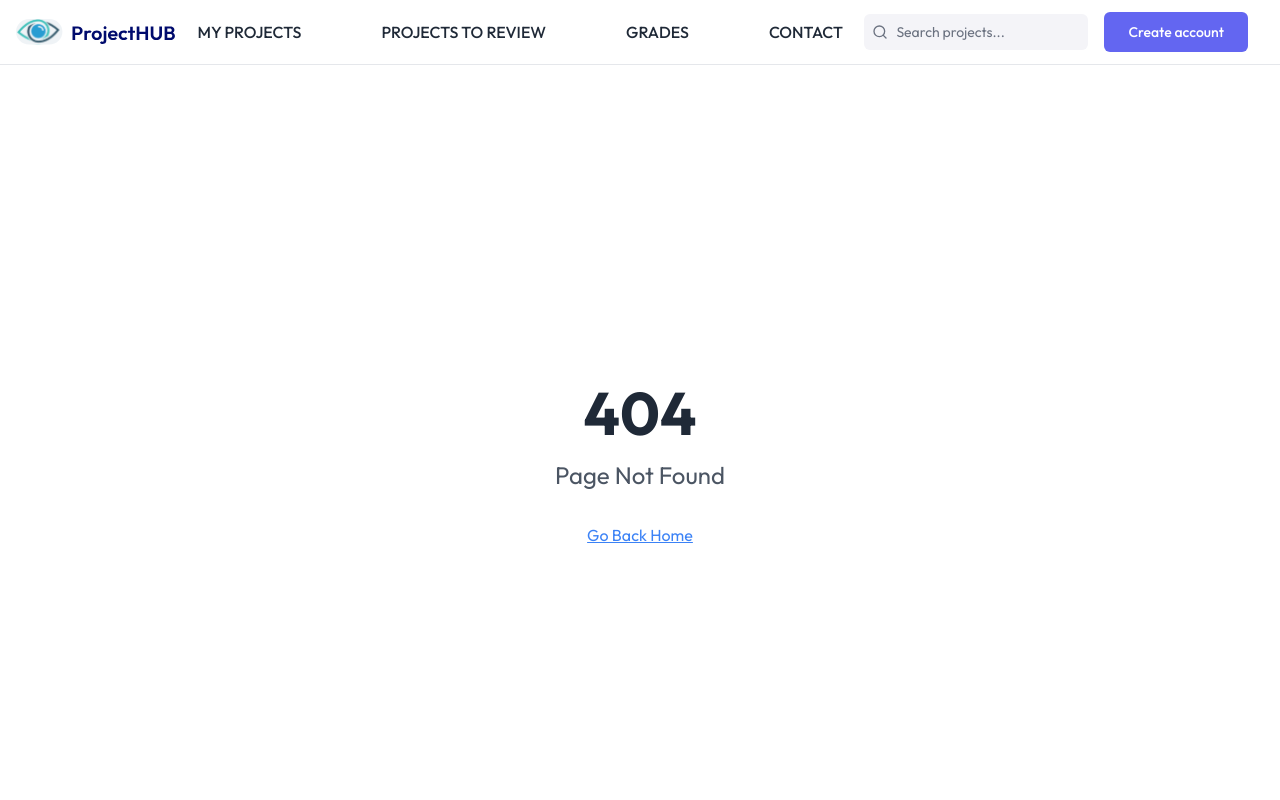
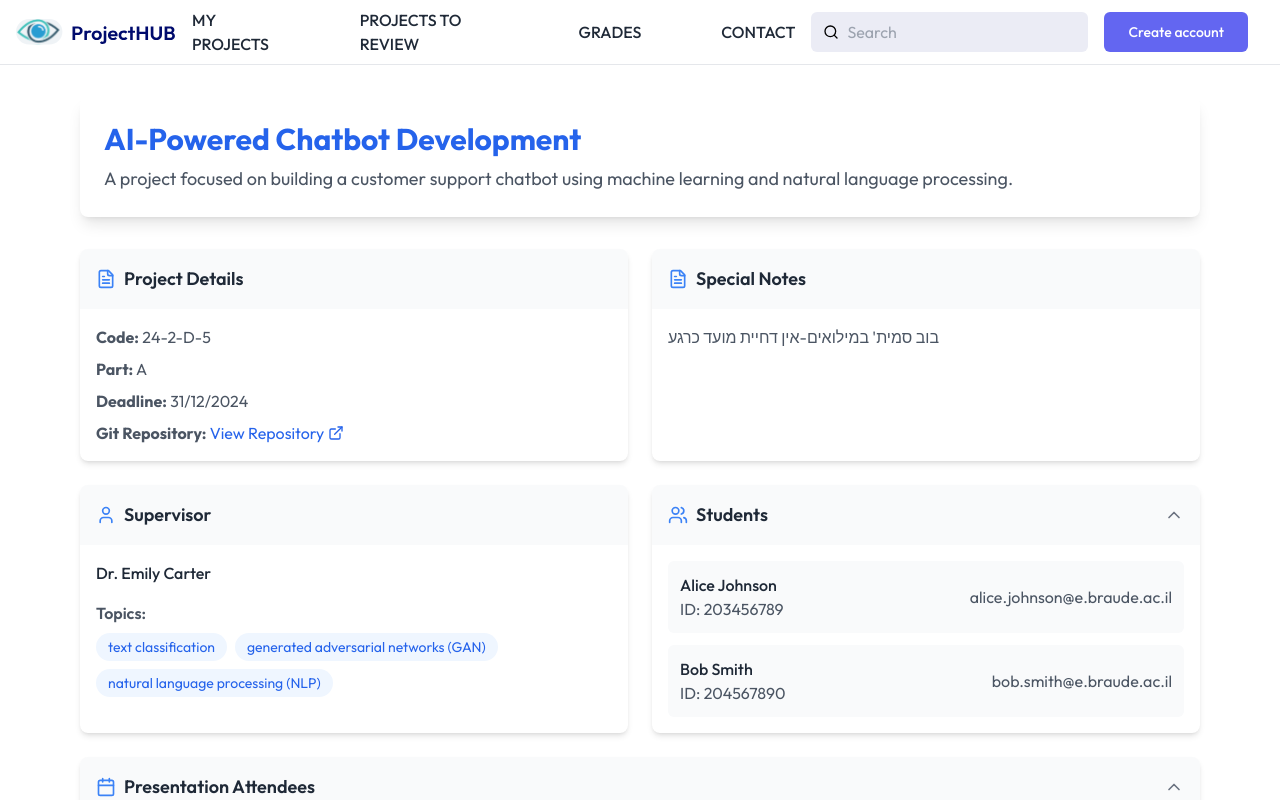
Before and after one commit to noakrispin/Final-project, a React (Vite) app in the folder frontend/: page /project/1 in a window 1280 px wide. Before the commit this address had no page. Shown: the top 800 px of the page. Built offline with nearby package versions, Linux system fonts and the light colour scheme.

Commit message:
new project's details page & fix Evaluation Forms page

```diff
--- a/frontend/src/App.jsx
+++ b/frontend/src/App.jsx
@@ -1,31 +1,37 @@
-import React from 'react';
-import { BrowserRouter as Router, Route, Routes, useLocation } from 'react-router-dom';
+import React from "react";
+import {
+  BrowserRouter as Router,
+  Route,
+  Routes,
+  useLocation,
+} from "react-router-dom";
 
 // Page imports
-import Home from './pages/Home';
-import ProjectsSupervisors from './pages/ProjectsSupervisors';
-import MyProjectsReview from './pages/MyProjectsReview';
-import OtherProjectsReview from './pages/OtherProjectsReview';
-import MyProfile from './pages/MyProfile';
-import Supervisors from './pages/SupervisorsStatus';
-import Login from './pages/Login';
-import Contact from './pages/Contact';
-import SignUp from './pages/SignUp';
-import EvaluationForms from './pages/EvaluationForms';
-import NotFound from './pages/NotFound';
-import Unauthorized from './pages/Unauthorized';
-import AdminProjects from './pages/admin/AdminProjects';
-import AdminFileUpload from './pages/admin/AdminFileUpload';
-import AdminForms from './pages/admin/AdminForms';
+import Home from "./pages/Home";
+import ProjectsSupervisors from "./pages/ProjectsSupervisors";
+import MyProjectsReview from "./pages/MyProjectsReview";
+import OtherProjectsReview from "./pages/OtherProjectsReview";
+import MyProfile from "./pages/MyProfile";
+import Supervisors from "./pages/SupervisorsStatus";
+import Login from "./pages/Login";
+import Contact from "./pages/Contact";
+import SignUp from "./pages/SignUp";
+import EvaluationForms from "./pages/EvaluationForms";
+import NotFound from "./pages/NotFound";
+import Unauthorized from "./pages/Unauthorized";
+import AdminProjects from "./pages/admin/AdminProjects";
+import AdminFileUpload from "./pages/admin/AdminFileUpload";
+import AdminForms from "./pages/admin/AdminForms";
+import ProjectDetailsPage from "./pages/ProjectDetailsPage";
 
 // Component imports
-import Navbar from './components/layout/Navbar';
-import AdminNavbar from './components/admin/AdminNavbar';
-import ProtectedRoute from './components/auth/ProtectedRoute';
+import Navbar from "./components/layout/Navbar";
+import AdminNavbar from "./components/admin/AdminNavbar";
+import ProtectedRoute from "./components/auth/ProtectedRoute";
 
 const AppContent = () => {
   const location = useLocation();
-  const isAdminRoute = location.pathname.startsWith('/admin');
+  const isAdminRoute = location.pathname.startsWith("/admin");
 
   return (
     <div className="w-full">
@@ -37,6 +43,7 @@ const AppContent = () => {
         <Route path="/signup" element={<SignUp />} />
         <Route path="/contact" element={<Contact />} />
         <Route path="/unauthorized" element={<Unauthorized />} />
+        <Route path="/project/:projectId" element={<ProjectDetailsPage />} />
 
         {/* Protected Routes */}
         <Route
@@ -63,6 +70,16 @@ const AppContent = () => {
             </ProtectedRoute>
           }
         />
+
+        <Route
+          path="/project/:projectId"
+          element={
+            <ProtectedRoute allowedRoles={["Student", "Supervisor", "Admin"]}>
+              <ProjectDetailsPage />
+            </ProtectedRoute>
+          }
+        />
+
         <Route
           path="/profile"
           element={
--- a/frontend/src/components/layout/Navbar.jsx
+++ b/frontend/src/components/layout/Navbar.jsx
@@ -16,10 +16,9 @@ const Navbar = () => {
   const { user } = useAuth();
   const [searchQuery, setSearchQuery] = useState('');
   const [searchResults, setSearchResults] = useState([]);
-  const [showResults, setShowResults] = useState(false); // Added state for showing search results
+  const [showResults, setShowResults] = useState(false);
 
-  const handleSearch = (e) => {
-    const query = e.target.value;
+  const handleSearch = (query) => {
     setSearchQuery(query);
     if (query.trim() === '') {
       setSearchResults([]);
@@ -37,12 +36,10 @@ const Navbar = () => {
   };
 
   const handleResultClick = (resultId) => {
-    // Implement result click logic here, using resultId
-    console.log("Selected Result ID:", resultId);
-    //Example: Find the project by ID and navigate to its page.
     const selectedProject = projectsData.find(project => project.id === resultId);
-    if(selectedProject){
+    if (selectedProject) {
       navigate(`/project/${selectedProject.id}`);
+      setShowResults(false); // Close the results window
     }
   };
 
@@ -70,15 +67,12 @@ const Navbar = () => {
 
         <div className="flex items-center gap-4 ml-auto mr-4">
           <div className="relative hidden lg:block">
-            <input
-              type="text"
-              placeholder="Search projects..."
+            <SearchBar
               value={searchQuery}
               onChange={handleSearch}
-              className="pl-8 pr-3 py-2 w-56 bg-[#F4F4F8] rounded-md text-sm text-gray-600 placeholder:text-gray-500 border-none focus:outline-none focus:ring-2 focus:ring-[#6366F1] transition-all"
-              aria-label="Search projects"
+              placeholder="Search"
             />
-            <FiSearch className="absolute left-2 top-2.5 text-gray-500 w-4 h-4" aria-hidden="true" />
+
             {showResults && searchResults.length > 0 && (
               <div className="absolute top-full left-0 w-full mt-1 bg-white border border-gray-200 rounded-md shadow-lg z-10 max-h-[300px] overflow-y-auto">
                 {searchResults.map(result => (
--- a/frontend/src/components/ui/Table.jsx
+++ b/frontend/src/components/ui/Table.jsx
@@ -75,7 +75,7 @@ export const Table = ({ data, columns, className = '', onRowClick }) => {
           <SearchBar
             value={searchTerm}
             onChange={setSearchTerm}
-            placeholder="Search projects..."
+            placeholder="Search"
           />
         </div>
       </div>
--- a/frontend/src/pages/EvaluationForms.jsx
+++ b/frontend/src/pages/EvaluationForms.jsx
@@ -1,66 +1,18 @@
-import React, { useState, useEffect } from 'react';
-import { Routes, Route, useNavigate, useLocation, useSearchParams } from 'react-router-dom';
-import { Search } from 'lucide-react';
-import { Button } from '../components/ui/Button';
+import React from 'react';
+import { Routes, Route } from 'react-router-dom';
 import SupervisorForm from '../components/forms/SupervisorForm';
 import PresentationFormA from '../components/forms/PresentationFormA';
 import PresentationFormB from '../components/forms/PresentationFormB';
 import BookReviewFormA from '../components/forms/BookReviewFormA';
 import BookReviewFormB from '../components/forms/BookReviewFormB';
 
-const formConfigs = [
-  { id: 'supervisor', title: 'Supervisor Evaluation Form', path: 'supervisor' },
-  { id: 'presentation-a', title: 'Presentation Evaluation - Step A', path: 'presentation-a' },
-  { id: 'presentation-b', title: 'Presentation Evaluation - Step B', path: 'presentation-b' },
-  { id: 'book-a', title: 'Book Review - Step A', path: 'book-a' },
-  { id: 'book-b', title: 'Book Review - Step B', path: 'book-b' },
-];
-
 const EvaluationForms = () => {
-  const [searchTerm, setSearchTerm] = useState('');
-  const navigate = useNavigate();
-  const location = useLocation();
-
-  const filteredForms = formConfigs.filter(config =>
-    config.title.toLowerCase().includes(searchTerm.toLowerCase())
-  );
-
   return (
     <div className="relative bg-white min-h-screen overflow-hidden">
       <div className="absolute top-0 right-0 w-[500px] h-[500px] bg-[#c8d7ff]/70 rounded-full blur-[70px]" />
       <div className="absolute bottom-0 left-0 w-[300px] h-[300px] bg-[#c8d7ff]/70 rounded-full blur-[50px]" />
 
       <div className="relative z-10 container mx-auto p-6">
-        <h1 className="text-3xl md:text-5xl font-bold text-black mb-4 md:mb-6">Evaluation Forms</h1>
-        <p className="text-gray-600 text-lg md:text-xl mb-6 md:mb-8 max-w-3xl">
-          Select a form type to begin the evaluation process.
-        </p>
-
-        <div className="space-y-4 md:space-y-6">
-          <div className="relative">
-            <Search className="absolute left-4 top-1/2 transform -translate-y-1/2" />
-            <input
-              type="text"
-              placeholder="Search forms..."
-              className="w-full h-12 pl-12 pr-4 bg-[#ebecf5] rounded-lg text-lg"
-              value={searchTerm}
-              onChange={(e) => setSearchTerm(e.target.value)}
-            />
-          </div>
-
-          <div className="flex flex-wrap gap-2 md:gap-4">
-            {filteredForms.map((config) => (
-              <Button
-                key={config.id}
-                onClick={() => navigate(config.path)}
-                variant="outline"
-                size="sm"
-              >
-                {config.title}
-              </Button>
-            ))}
-          </div>
-
         <div className="bg-white shadow-md rounded px-8 pt-6 pb-8 mb-4">
           <Routes>
             <Route path="supervisor" element={<SupervisorForm />} />
@@ -72,7 +24,6 @@ const EvaluationForms = () => {
         </div>
       </div>
     </div>
-    </div>
   );
 };
 
--- /dev/null
+++ b/frontend/src/pages/ProjectDetailsPage.jsx
@@ -0,0 +1,177 @@
+import React, { useEffect, useState } from "react";
+import { useParams } from "react-router-dom";
+import { api } from "../services/api";
+import { ChevronDown, ChevronUp, ExternalLink, Users, Calendar, FileText, User, Code } from 'lucide-react';
+
+const ProjectDetailsPage = () => {
+  const { projectId } = useParams();
+  const [project, setProject] = useState(null);
+  const [loading, setLoading] = useState(true);
+  const [error, setError] = useState(null);
+  const [expandedSections, setExpandedSections] = useState({});
+
+  useEffect(() => {
+    const fetchProject = async () => {
+      try {
+        const projects = await api.getProjects();
+        const foundProject = projects.find(
+          (p) => p.id === parseInt(projectId, 10)
+        );
+        if (!foundProject) {
+          throw new Error("Project not found");
+        }
+        setProject(foundProject);
+      } catch (err) {
+        setError(err.message);
+      } finally {
+        setLoading(false);
+      }
+    };
+
+    fetchProject();
+  }, [projectId]);
+
+  const toggleSection = (section) => {
+    setExpandedSections(prev => ({
+      ...prev,
+      [section]: !prev[section]
+    }));
+  };
+
+  if (loading) {
+    return (
+      <div className="flex justify-center items-center h-screen">
+        <div className="animate-spin rounded-full h-32 w-32 border-t-2 border-b-2 border-blue-500"></div>
+      </div>
+    );
+  }
+
+  if (error) {
+    return (
+      <div className="flex justify-center items-center h-screen">
+        <p className="text-lg font-medium text-red-500">Error: {error}</p>
+      </div>
+    );
+  }
+
+  const DetailCard = ({ title, icon, children, expandable = false }) => {
+    const isExpanded = expandedSections[title] !== false;
+    return (
+      <div className="bg-white rounded-lg shadow-md overflow-hidden transition-all duration-300 ease-in-out">
+        <div
+          className={`p-4 bg-gray-50 flex justify-between items-center cursor-pointer ${expandable ? 'hover:bg-gray-100' : ''}`}
+          onClick={() => expandable && toggleSection(title)}
+        >
+          <div className="flex items-center space-x-2">
+            {icon}
+            <h2 className="text-lg font-semibold text-gray-800">{title}</h2>
+          </div>
+          {expandable && (
+            isExpanded ? <ChevronUp className="h-5 w-5 text-gray-500" /> : <ChevronDown className="h-5 w-5 text-gray-500" />
+          )}
+        </div>
+        <div className={`p-4 ${expandable && !isExpanded ? 'hidden' : ''}`}>
+          {children}
+        </div>
+      </div>
+    );
+  };
+
+  return (
+    <div className="container mx-auto px-4 py-8 max-w-6xl">
+      {/* Header Section */}
+      <div className="bg-white text-gray-800 p-6 rounded-lg shadow-lg mb-8">
+        <h1 className="text-3xl font-bold text-blue-600">{project.title}</h1>
+        <p className="text-lg text-gray-600 mt-2">{project.description || "No description available."}</p>
+      </div>
+
+      <div className="grid grid-cols-1 md:grid-cols-2 gap-6 mb-6">
+        {/* Project Properties */}
+        <DetailCard title="Project Details" icon={<FileText className="h-5 w-5 text-blue-500" />}>
+          <ul className="space-y-2 text-gray-600">
+            <li><strong>Code:</strong> {project.projectCode}</li>
+            <li><strong>Part:</strong> {project.part}</li>
+            <li><strong>Deadline:</strong> {project.deadline}</li>
+            <li>
+              <strong>Git Repository:</strong>{' '}
+              {project.gitLink ? (
+                <a
+                  href={project.gitLink}
+                  target="_blank"
+                  rel="noopener noreferrer"
+                  className="text-blue-600 hover:underline inline-flex items-center"
+                >
+                  View Repository
+                  <ExternalLink className="h-4 w-4 ml-1" />
+                </a>
+              ) : (
+                "No Git repository provided."
+              )}
+            </li>
+          </ul>
+        </DetailCard>
+
+        {/* Special Notes Section */}
+        <DetailCard title="Special Notes" icon={<FileText className="h-5 w-5 text-blue-500" />}>
+          <p className="text-gray-600">
+            {project.specialNotes || "No special notes available."}
+          </p>
+        </DetailCard>
+      </div>
+
+      <div className="grid grid-cols-1 md:grid-cols-2 gap-6">
+        {/* Supervisor Section */}
+        <DetailCard title="Supervisor" icon={<User className="h-5 w-5 text-blue-500" />}>
+          <p className="text-gray-800 font-medium mb-4">{project.supervisor}</p>
+          {project.supervisorTopics && project.supervisorTopics.length > 0 && (
+            <div>
+              <h3 className="text-base font-semibold text-gray-600 mb-2">Topics:</h3>
+              <div className="flex flex-wrap gap-2">
+                {project.supervisorTopics.map((topic, index) => (
+                  <span key={index} className="px-3 py-1 bg-blue-50 text-blue-600 rounded-full text-sm">
+                    {topic}
+                  </span>
+                ))}
+              </div>
+            </div>
+          )}
+        </DetailCard>
+
+        {/* Students Section */}
+        <DetailCard title="Students" icon={<Users className="h-5 w-5 text-blue-500" />} expandable>
+          <ul className="space-y-3">
+            {project.students.map((student) => (
+              <li
+                key={student.id}
+                className="p-3 bg-gray-50 rounded-md flex flex-col sm:flex-row justify-between items-start sm:items-center"
+              >
+                <div>
+                  <p className="font-medium text-gray-800">{student.name}</p>
+                  <p className="text-base text-gray-600">ID: {student.id}</p>
+                </div>
+                <p className="text-base text-gray-600 mt-2 sm:mt-0">{student.email}</p>
+              </li>
+            ))}
+          </ul>
+        </DetailCard>
+      </div>
+
+      <div className="mt-6">
+        {/* Presentation Attendees Section */}
+        <DetailCard title="Presentation Attendees" icon={<Calendar className="h-5 w-5 text-blue-500" />} expandable>
+          {project.presentationAttendees && project.presentationAttendees.length > 0 ? (
+            <ul className="list-disc list-inside space-y-1 text-gray-600">
+              {project.presentationAttendees.map((attendee, index) => (
+                <li key={index}>{attendee}</li>
+              ))}
+            </ul>
+          ) : (
+            <p className="text-gray-600">No attendees listed for the presentation.</p>
+          )}
+        </DetailCard>
+      </div>
+    </div>
+  );
+};
+
+export default ProjectDetailsPage;
```
Lines whose indentation alone changed are shown as unchanged.
